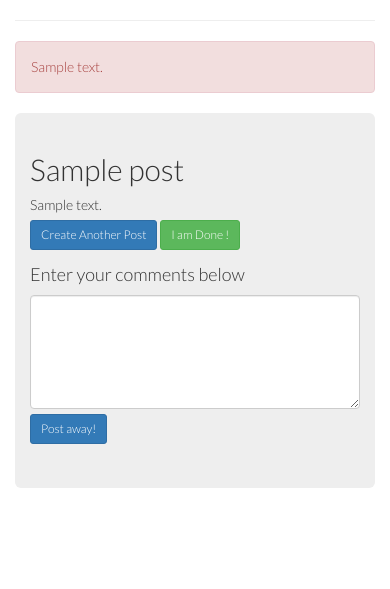
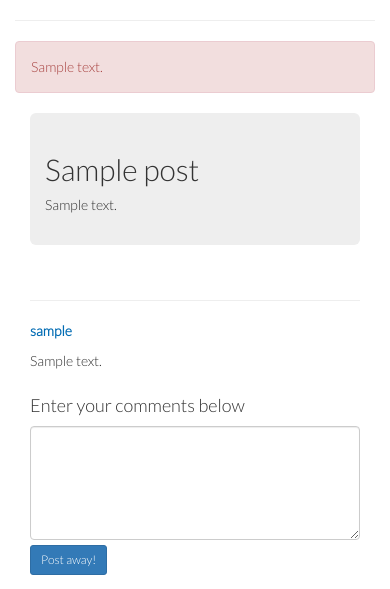
Before and after one commit to harikrish00/blogit, a Python web app: template templates/blog.html in a window 390 px wide. Shown: the part 306-895 px from the top of the page. Before the commit the page ends 794 px from the top, so only its background shows below. Run offline with Jinja, Linux system fonts and the light colour scheme; the template is opened without the code that fills it: most values are stand-ins (such as "Sample title", 1, 10 or a date in 2020); some libraries are stand-ins or nearby versions.

Commit message:
Implementing comment feature

```diff
--- a/main.py
+++ b/main.py
@@ -25,6 +25,8 @@ from handlers.login_handler import LoginHandler
 from handlers.logout_handler import LogoutHandler
 from handlers.user_posts_handler import UserPostsHandler
 from handlers.like_handler import LikeHandler
+from handlers.comment_handler import CommentHandler
+
 
 app = webapp2.WSGIApplication([
     (r'/blog', BlogListHandler),
@@ -35,5 +37,6 @@ app = webapp2.WSGIApplication([
     (r'/blog/welcome', WelcomeHandler),
     (r'/blog/login', LoginHandler),
     (r'/blog/logout', LogoutHandler),
-    (r'/blog/likepost',LikeHandler)
+    (r'/blog/likepost',LikeHandler),
+    (r'/blog/commentpost',CommentHandler)
     ], debug=True)
--- a/templates/base.html
+++ b/templates/base.html
@@ -21,6 +21,12 @@
   body {
     font-family: 'Lato', sans-serif;
     /*margin: auto;*/
+  }
+
+  .comment-heading {
+    font-size: 14px;
+    color: #006bb3;
+    font-weight: bold;
   }
 
   .title-super {
--- a/templates/blog.html
+++ b/templates/blog.html
@@ -1,5 +1,6 @@
 {% extends "base.html" %}
 {% block content %}
+<div class="container">
 <div class="jumbotron">
   <div class="row">
     <div class="col-sm-12" style="font-weight: 300; font-size: 30;">
@@ -12,19 +13,34 @@
     </div>
   </div>
 
-  <div class="row">
+  <!-- <div class="row">
     <div class="col-sm-12">
       <a href="/blog/newpost" class="btn btn-sm btn-primary">Create Another Post</a>
       <a href="/blog" class="btn btn-sm btn-success">I am Done !</a>
     </div>
+  </div> -->
+</div>
+  <div class="row">
+    {% for comment in post.comments %}
+    <div class="col-sm-8">
+      <hr />
+      <p class="comment-heading">{{ comment.commenter.username }}</strong>
+      <p>
+        {{ comment.comment }}
+      </p>
+    </div>
+    {% endfor %}
+
+
   </div>
   <div class="row">
     <div class="col-sm-5">
-      <form method="post" action="/blog/comments">
+      <form method="post" action="/blog/commentpost?post_id={{ post.key().id()}}">
         <h4> Enter your comments below</h4>
         <textarea name="comments" rows="5" cols="50" class="form-control comments-area"></textarea>
         <button type="submit" class="btn btn-sm btn-primary">Post away!</button>
       </form>
     </div>
   </div>
+</div>
 {% endblock %}
```
Also changed, not shown: handlers/blog_handler.py (+5 -2 lines), models/comments.py (deleted, +0 -7 lines).
